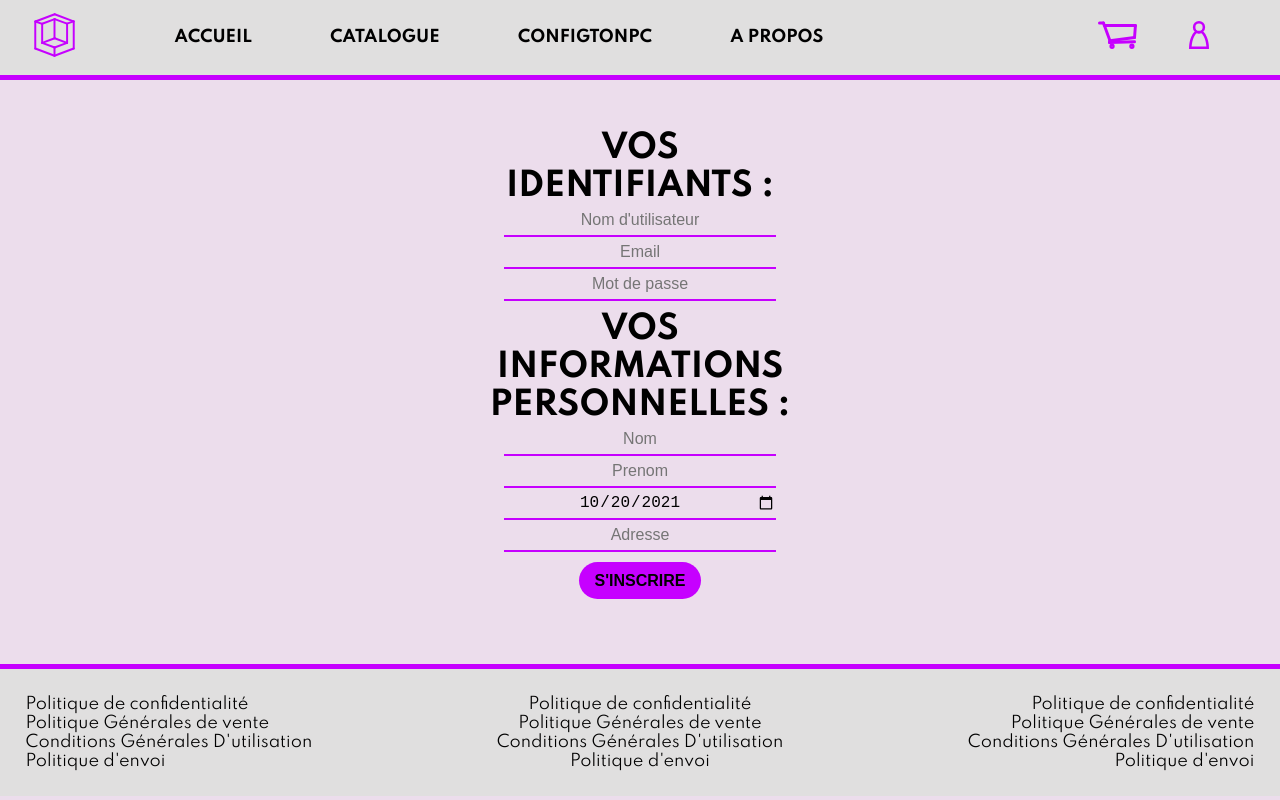
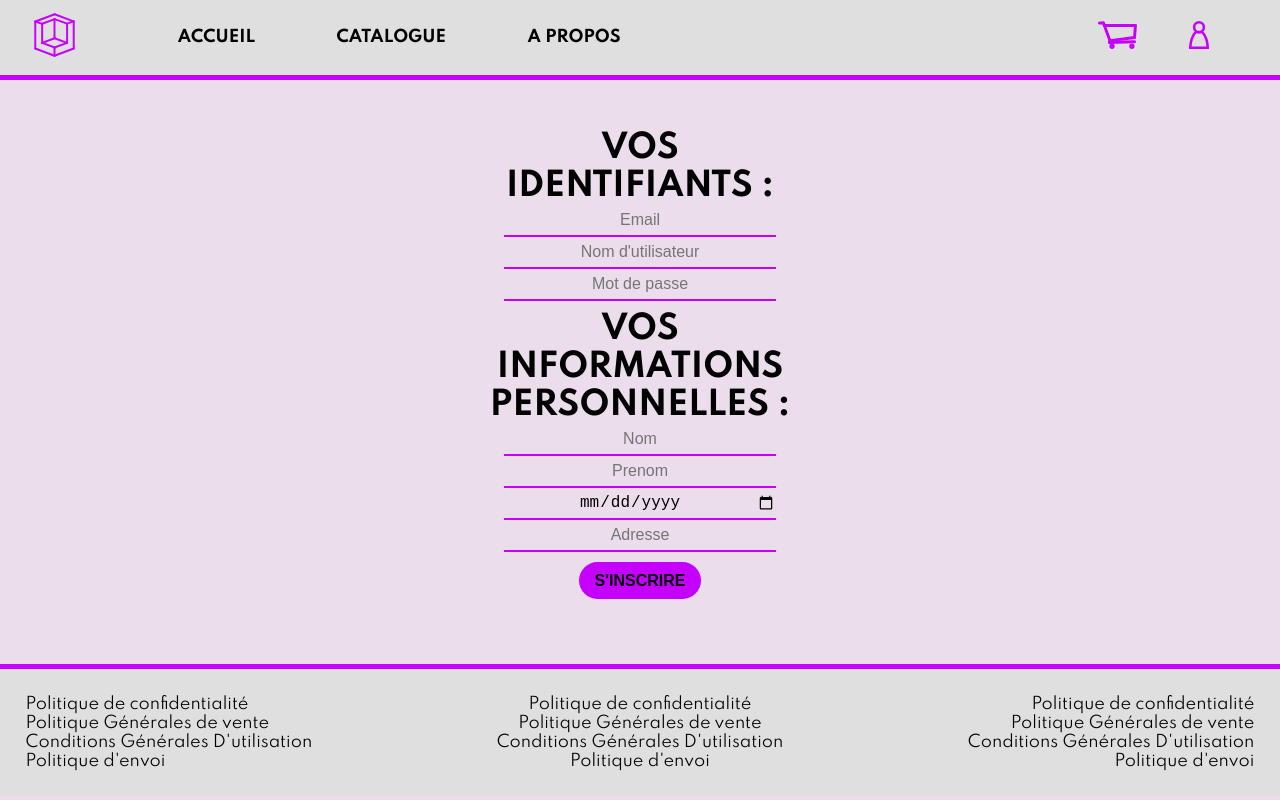
Before and after one commit to loicmagny/projet-react, a React (Create React App) app: page /signup in a window 1280 px wide. Built offline with nearby package versions, Linux system fonts and the light colour scheme.

Commit message:
end commit

```diff
--- a/src/assets/css/cart.scss
+++ b/src/assets/css/cart.scss
@@ -3,16 +3,19 @@
     margin: 0;
     font-size: 0.9rem;
 
-    th{
+    th {
         text-align: center;
     }
+
     td {
         text-align: center;
     }
-    td:not(:nth-child(1)){
+
+    td:not(:nth-child(1)) {
         width: 20%;
     }
-    th:nth-child(2){
+
+    th:nth-child(2) {
         text-align: left;
     }
 
@@ -25,11 +28,14 @@
             }
         }
 
-        &__delete{
-            img{
+        &__delete {
+
+            img {
+                cursor: pointer;
                 width: 20%
             }
         }
+
         &__item {
             @include flexCol;
             justify-content: space-between;
@@ -43,7 +49,8 @@
                 text-overflow: ellipsis;
                 white-space: nowrap
             }
-            &__name{
+
+            &__name {
                 color: $maincolor;
             }
         }
@@ -64,19 +71,21 @@
     }
 }
 
-.commander{
+.commander {
 
     width: 20%;
     display: flex;
     flex-direction: column;
     align-items: center;
     justify-content: center;
-    button{
+
+    button {
         margin-top: 20%;
         @include button;
     }
 }
-.cartpage{
+
+.cartpage {
     @include flexRow;
     width: 100%;
     margin: 2%;
--- a/src/assets/css/component/navbar.scss
+++ b/src/assets/css/component/navbar.scss
@@ -30,7 +30,7 @@ header{
 
     &__list{
         padding: 0;
-        width: 100%;
+        width: 50%;
         list-style-type: none;
         @include flexRow();
         justify-content: space-between;
--- a/src/assets/css/component/productlist.scss
+++ b/src/assets/css/component/productlist.scss
@@ -1,8 +1,8 @@
 .productlist{
     @include flexRow;
     flex-wrap: wrap;
-    width: 70%;
-    margin-left: 20%;
+    width: 80%;
+    margin-left: 15%;
 }
 .contnair-list{
     width: 80%;
--- a/src/components/header.js
+++ b/src/components/header.js
@@ -3,6 +3,10 @@ import { BrowserRouter as Router, Switch, Link } from "react-router-dom";
 import logo from "../assets/img/logo.svg";
 import account from "../assets/img/account.svg";
 import cart from "../assets/img/cart.svg";
+
+function refreshPage() {
+	window.location.reload();
+}
 
 export default function Header(props) {
 	return (
@@ -23,31 +27,25 @@ export default function Header(props) {
 						faire en sorte que la page n'affiche que les produits de la
 						categorie en question */}
 					<li className="navbar__list__deroulant_declencheur">
-						<span >Catalogue</span>
+						<span>Catalogue</span>
 						<ul className="navbar__list__deroulant">
 							<li className="navbar__list__deroulant__item">
-								<Link to={"/products?category=1"} className="nav-link" >
-									Ordinateurs
+								<Link to={"/products?category=1"} className="nav-link">
+									<p onClick="refreshPage()">Ordinateurs</p>
 								</Link>
 							</li>
 							<li className="navbar__list__deroulant__item">
 								<Link to={"/products?category=2"} className="nav-link">
-									Composants
+									<p onClick="refreshPage()">Composant</p>
 								</Link>
 							</li>
 							<li className="navbar__list__deroulant__item">
 								<Link to={"/products?category=3"} className="nav-link">
-									Peripheriques
+									<p onClick="refreshPage()">Peripheriques</p>
 								</Link>
 							</li>
 						</ul>
 					</li>
-					<li>
-						<Link to={"/config"} className="nav-link">
-							Configtonpc
-						</Link>
-					</li>
-
 					<li>
 						<Link to={"/about"} className="nav-link">
 							A Propos
@@ -62,7 +60,11 @@ export default function Header(props) {
 					</li>
 					<li>
 						<Link to={"/signin"} className="nav__link">
-							<img src={account} alt="" className="navbar__list__logo__second" />
+							<img
+								src={account}
+								alt=""
+								className="navbar__list__logo__second"
+							/>
 						</Link>
 					</li>
 				</ul>
--- a/src/components/strapi-link.js
+++ b/src/components/strapi-link.js
@@ -8,10 +8,10 @@ export default function ProductList() {
 	const [loading, setLoading] = useState(true);
 	const [prods, setProds] = useState([]);
 	const queryParams = new URLSearchParams(window.location.search);
-	const [category, setCategory] = useState(0)
+	const [category, setCategory] = useState(0);
+	const [reload, setReload] = useState(true);
 	// console.log(category);
 	console.log(queryParams.get("category"));
-
 
 	useEffect(() => {
 		if (loading) {
@@ -23,9 +23,8 @@ export default function ProductList() {
 					.finally(() => {
 						setLoading(false);
 					});
-			} else if(queryParams.get("category")) {
-				setCategory(queryParams.get("category"))
-				console.log(category)
+			} else if (queryParams.get("category")) {
+				setCategory(queryParams.get("category"));
 				getAxiosData(`${urlProduct + "?category=" + category}`)
 					.then((resp) => {
 						setProds(resp.data);
@@ -36,7 +35,8 @@ export default function ProductList() {
 			}
 		}
 	}, [category]);
-	console.log(category)
+
+	console.log(category);
 	console.log(prods);
 	return loading ? (
 		<img src={loadingimg} alt="" className="loading" />
--- a/src/functions/globals.js
+++ b/src/functions/globals.js
@@ -1,4 +1,4 @@
-export const url = "https://1002-93-5-98-154.ngrok.io";
+export const url = "http://localhost:1337";
 export const urlProduct = url + "/products";
 export const urlLogin = url + "/auth/local";
 export const urlRegister = urlLogin + "/register";
--- a/src/index.html
+++ b/src/index.html
@@ -3,6 +3,7 @@
 
     <head>
         <meta charset="UTF-8">
+        <META HTTP-EQUIV="Refresh" CONTENT="5; URL=http://www.tonSite.com/page.html">
         <link href="https://fonts.googleapis.com/css?family=Open+Sans|Roboto" rel="stylesheet">
         <link rel="stylesheet" href="https://maxcdn.bootstrapcdn.com/bootstrap/4.0.0-beta/css/bootstrap.min.css"
             integrity="sha384-/Y6pD6FV/Vv2HJnA6t+vslU6fwYXjCFtcEpHbNJ0lyAFsXTsjBbfaDjzALeQsN6M" crossorigin="anonymous">
--- a/src/pages/signup.js
+++ b/src/pages/signup.js
@@ -1,63 +1,96 @@
-import React, {useState, useEffect} from "react";
+import React, { useState, useEffect } from "react";
 import GetCurrentDate from "../functions/getCurrentDate";
 import usersAPI from "../services/usersAPI";
 import { useHistory } from "react-router";
 
 export default function SignUp() {
-
-	const [account, setAccount] = useState('');
+	const [account, setAccount] = useState("");
 	const history = useHistory();
 
 	const handleSubmit = async (event) => {
 		event.preventDefault();
-		console.log('submit');
+		console.log("submit");
 		try {
 			usersAPI.register(account);
-			history.push('/');
-		}
-		catch(error) {
+			history.push("/");
+		} catch (error) {
 			console.log(error);
 		}
-	}
+	};
 
-	const handleChange = ({currentTarget}) => {
+	const handleChange = ({ currentTarget }) => {
 		const { name, value } = currentTarget;
 		setAccount({
 			...account,
-			[name]: value
-		})
+			[name]: value,
+		});
 		console.log(account);
-	}
-
+	};
 
 	return (
 		<div className="signup">
-
 			<form className="signup__form" action="" method="POST">
 				<div className="signup__form__identifiants">
-					<h1 className="signup__form__identifiants__title">VOS IDENTIFIANTS :</h1>
+					<h1 className="signup__form__identifiants__title">
+						VOS IDENTIFIANTS :
+					</h1>
+					<div>
+						<label for="password"></label>
+						<input
+							className="signup__form__identifiants__input"
+							type="text"
+							name="text"
+							id="text"
+							placeholder="Email"
+							required
+						/>
+					</div>
 					<div>
 						<label for="email"></label>
-						<input className="signup__form__identifiants__input" type="email" name="email" id="email" placeholder="Nom d'utilisateur" required />
+						<input
+							className="signup__form__identifiants__input"
+							type="email"
+							name="email"
+							id="email"
+							placeholder="Nom d'utilisateur"
+							required
+						/>
 					</div>
 					<div>
 						<label for="password"></label>
-						<input className="signup__form__identifiants__input" type="password" name="password" id="password" placeholder="Email" required />
-					</div>
-					<div>
-						<label for="password"></label>
-						<input className="signup__form__identifiants__input" type="password" name="password" id="password" placeholder="Mot de passe" required />
+						<input
+							className="signup__form__identifiants__input"
+							type="password"
+							name="password"
+							id="password"
+							placeholder="Mot de passe"
+							required
+						/>
 					</div>
 				</div>
 				<div className="signup__form__perso">
 					<h1 className="signin__title">VOS INFORMATIONS PERSONNELLES :</h1>
 					<div>
 						<label for="firstName"></label>
-						<input className="signup__form__perso__input" type="firstName" name="firstName" id="firstName" placeholder="Nom" required />
+						<input
+							className="signup__form__perso__input"
+							type="firstName"
+							name="firstName"
+							id="firstName"
+							placeholder="Nom"
+							required
+						/>
 					</div>
 					<div>
 						<label for="lastName"></label>
-						<input className="signup__form__perso__input" type="lastName" name="lastName" id="lastName" placeholder="Prenom" required />
+						<input
+							className="signup__form__perso__input"
+							type="lastName"
+							name="lastName"
+							id="lastName"
+							placeholder="Prenom"
+							required
+						/>
 					</div>
 					<div>
 						<label for="birthdate"></label>
@@ -66,15 +99,18 @@ export default function SignUp() {
 							type="date"
 							id="start"
 							name="birthdate"
-						value={`${GetCurrentDate()}`}
-						min="2018-01-01"
-						max="2018-12-31"
-
 						/>
 					</div>
 					<div>
 						<label for="adresse"></label>
-					<input className="signup__form__perso__input" type="text" id="adresse" type="adress" name="address" placeholder="Adresse" />
+						<input
+							className="signup__form__perso__input"
+							type="text"
+							id="adresse"
+							type="adress"
+							name="address"
+							placeholder="Adresse"
+						/>
 					</div>
 				</div>
 				<div>
```
Lines whose indentation alone changed are shown as unchanged.
